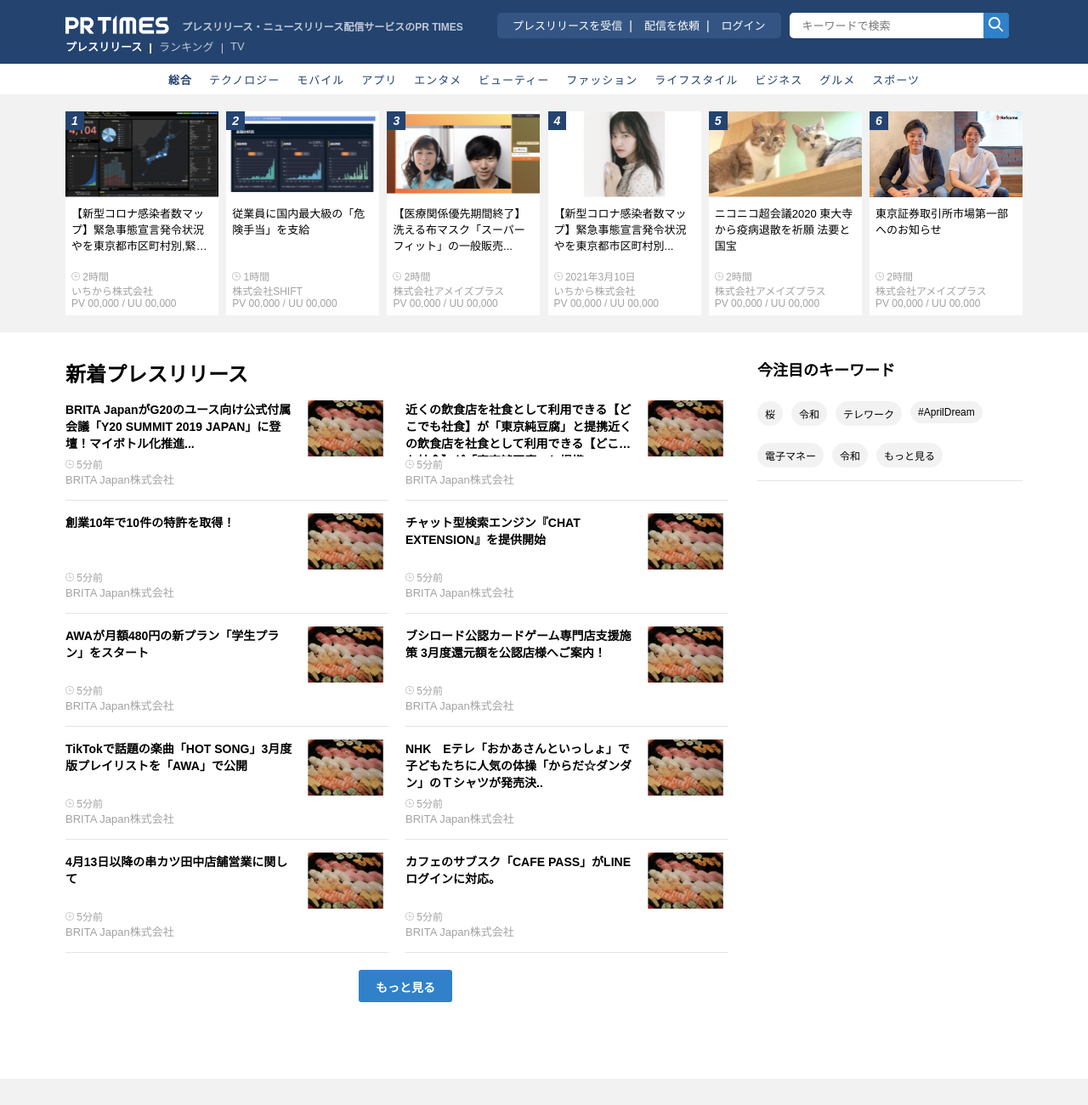
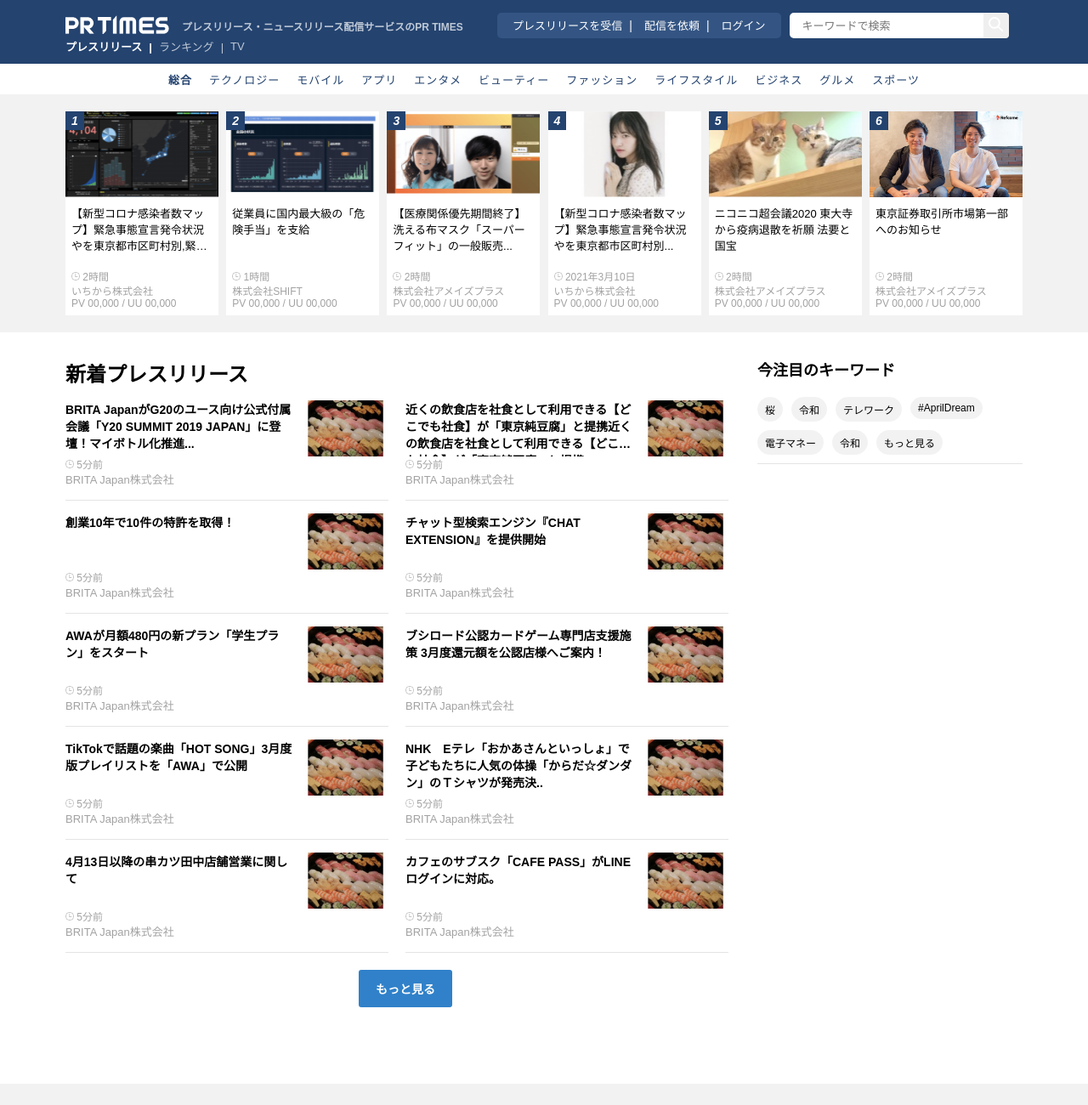
Before and after one commit to codyzard/kenshu-frontend, a plain HTML site: page index.html in a window 1280 px wide. Shown: the top 1300 px of the page at 85% size. Drawn offline with Linux system fonts and the light colour scheme.

Commit message:
add meta description + small fix

```diff
--- a/assets/css/style.css
+++ b/assets/css/style.css
@@ -350,9 +350,7 @@
     display: inline-block;
     color: white;
     font-size: 1.4rem;
-    width: 110px;
-    height: 38px;
-    padding: 10px 20px;
+    padding: 12px 20px;
     font-weight: 700;
     background-color: var(--btn_color);
     border-radius: 3px;
@@ -387,7 +385,6 @@
     font-size: 1.2rem;
     background-color: var(--second_bg_color);
     display: inline-block;
-    margin: 5px 0;
     padding: 5px 8px;
     border-radius: 50px;
     border: 1px solid var(--second_bg_color);
--- a/index.html
+++ b/index.html
@@ -4,6 +4,7 @@
     <meta charset="UTF-8" />
     <meta http-equiv="X-UA-Compatible" content="IE=edge" />
     <meta name="viewport" content="width=device-width, initial-scale=1.0" />
+    <meta name="description" content="プレスリリースサイト">
     <link
       rel="shortcut icon"
       type="image/png"
@@ -45,7 +46,7 @@
             </ul>
             <div class="keyword">
               <input type="text" placeholder="キーワードで検索" />
-              <button class="btn btn-search">
+              <button class="btn btn--search">
                 <img src="assets/image/search.png" alt="search-button" />
               </button>
             </div>
@@ -390,7 +391,7 @@
             </div>
           </div>
         </div>
-        <div class="side">
+        <aside class="side">
           <div class="keyword">
             <h4 class="title">今注目のキーワード</h4>
             <ul class="hot-keywords">
@@ -405,7 +406,7 @@
               </li>
             </ul>
           </div>
-        </div>
+        </aside>
       </main>
       <footer class="footer">
         <ul class="contents">
```
